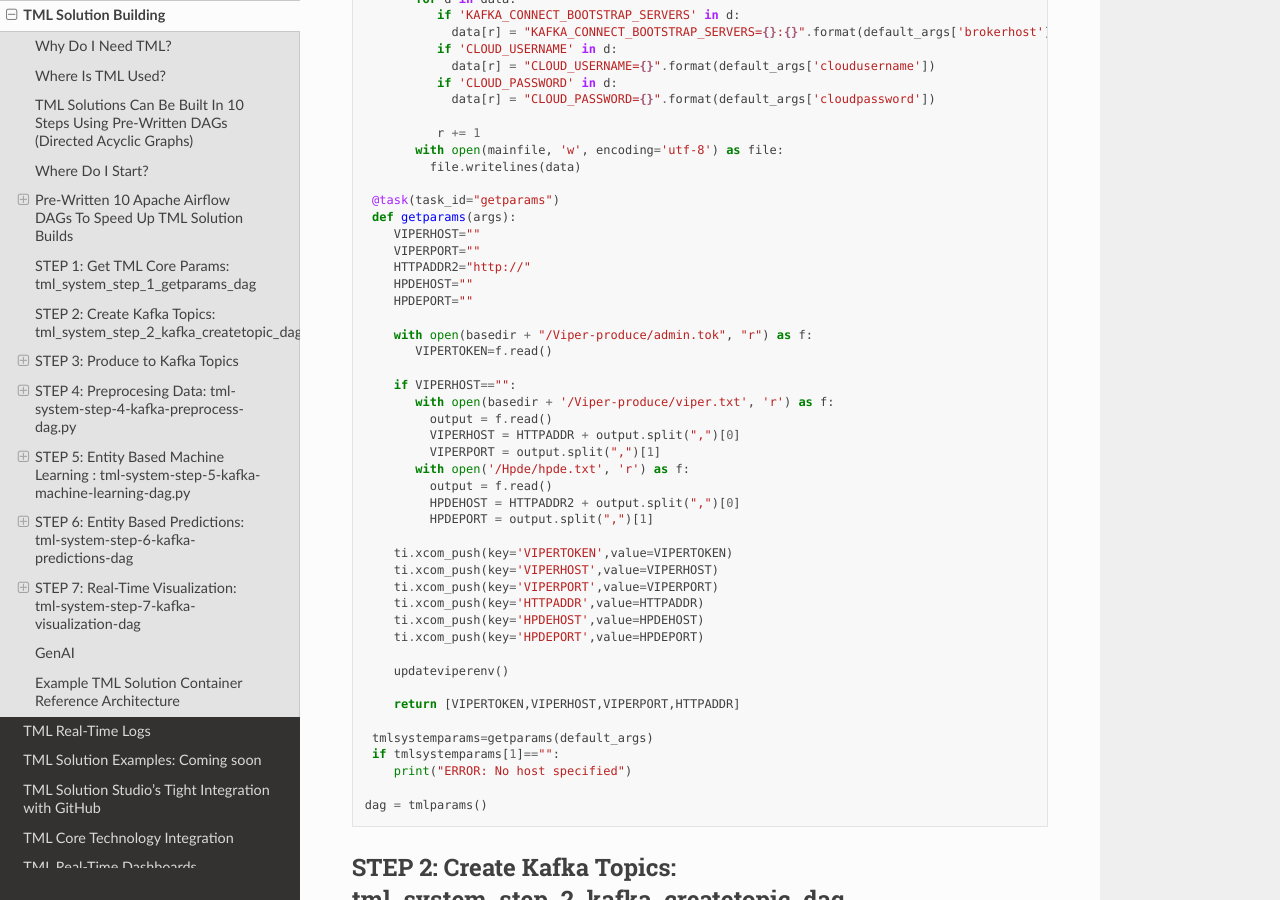
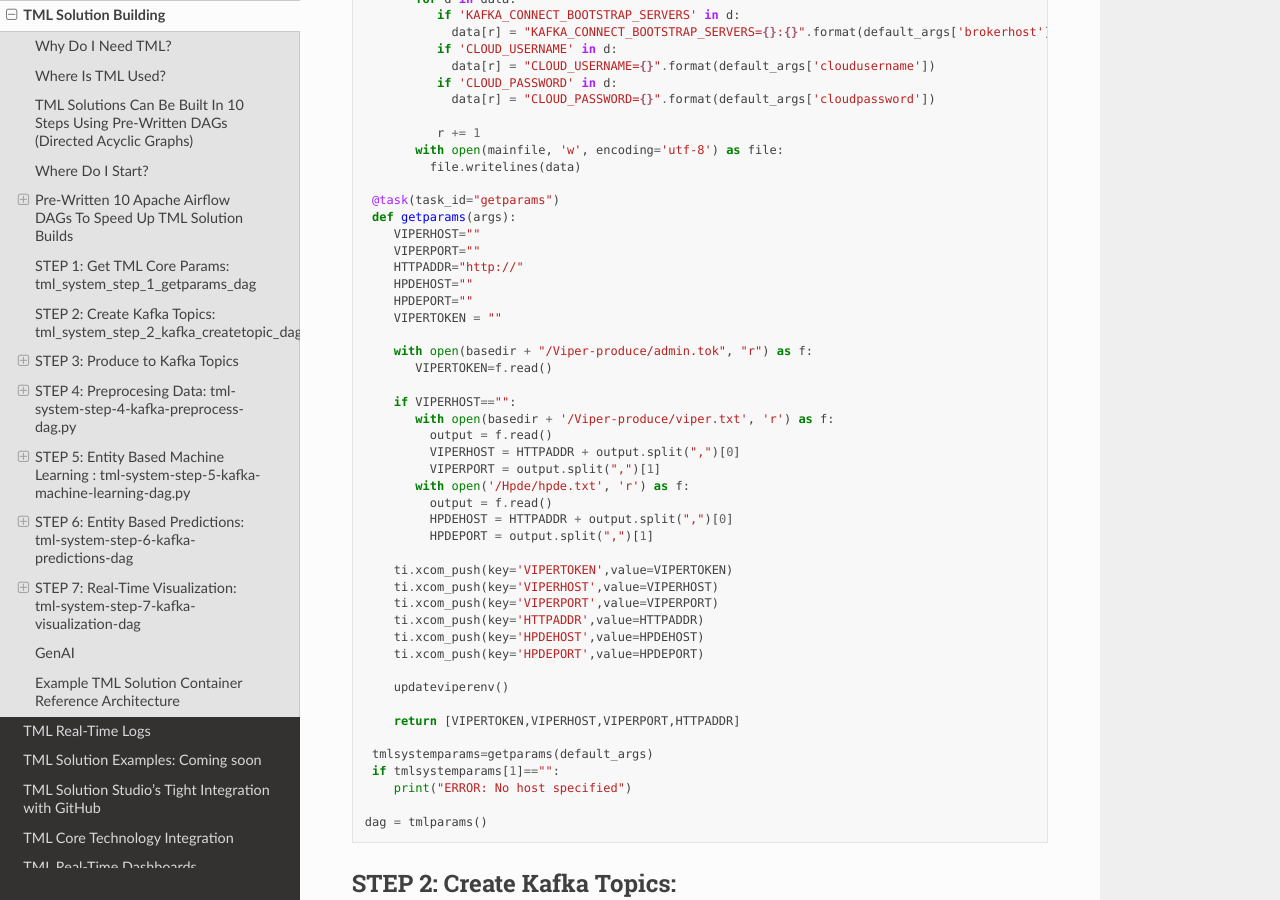
Before and after one commit to smaurice101/readthedocs, a Sphinx documentation site: the page built from docs/source/tmlbuilds.rst, in a window 1280 px wide and 900 px high, scrolled down 3757 px. Built offline with Sphinx 7.4.7 and the Read the Docs theme 2.0.0, drawn with Linux system fonts in a browser that asks for light colours.

Commit message:
Update tmlbuilds.rst

```diff
--- a/docs/source/tmlbuilds.rst
+++ b/docs/source/tmlbuilds.rst
@@ -161,9 +161,10 @@ Below is the complete definition of the **tml_system_step_1_getparams_dag**.  Us
     def getparams(args):
        VIPERHOST=""
        VIPERPORT=""
-       HTTPADDR2="http://"
+       HTTPADDR="http://"
        HPDEHOST=""
        HPDEPORT=""
+       VIPERTOKEN = ""
 
        with open(basedir + "/Viper-produce/admin.tok", "r") as f:
           VIPERTOKEN=f.read()
@@ -175,7 +176,7 @@ Below is the complete definition of the **tml_system_step_1_getparams_dag**.  Us
             VIPERPORT = output.split(",")[1]
           with open('/Hpde/hpde.txt', 'r') as f:
             output = f.read()
-            HPDEHOST = HTTPADDR2 + output.split(",")[0]
+            HPDEHOST = HTTPADDR + output.split(",")[0]
             HPDEPORT = output.split(",")[1]
 
        ti.xcom_push(key='VIPERTOKEN',value=VIPERTOKEN)
```
